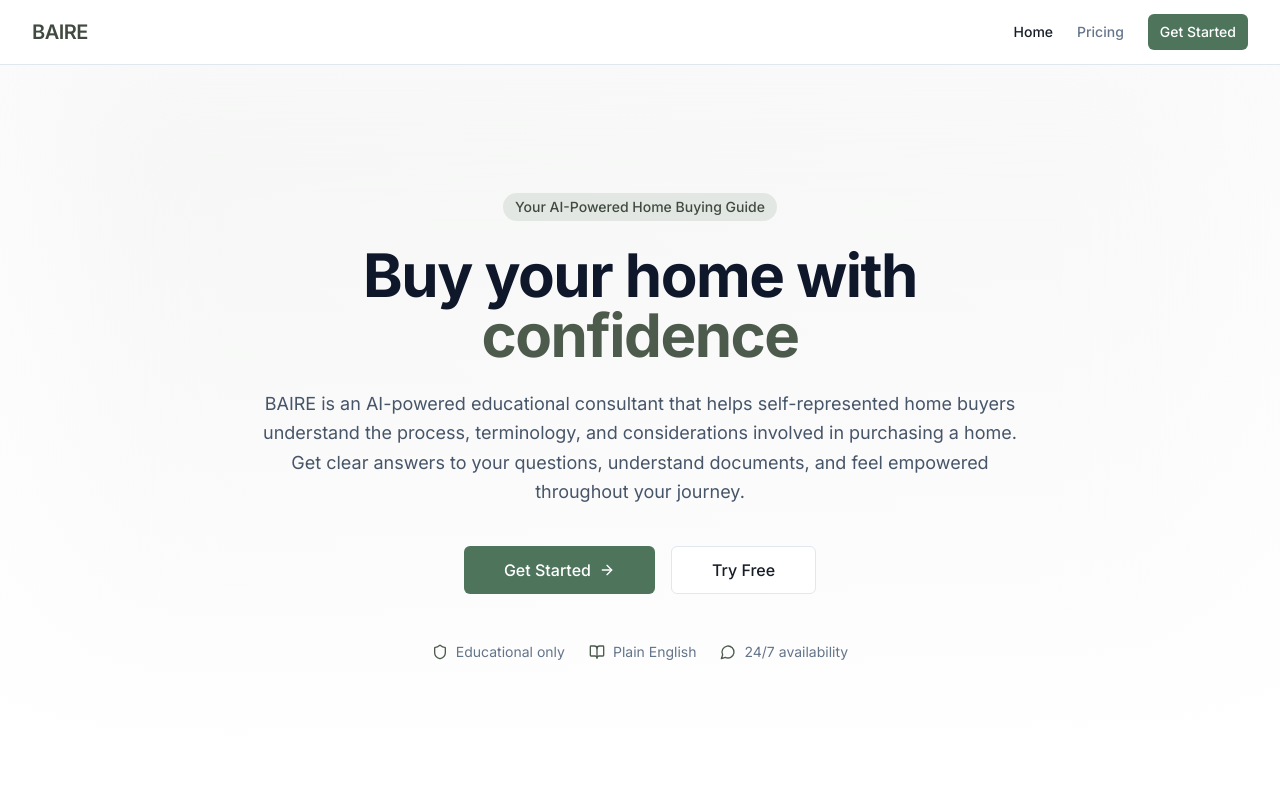
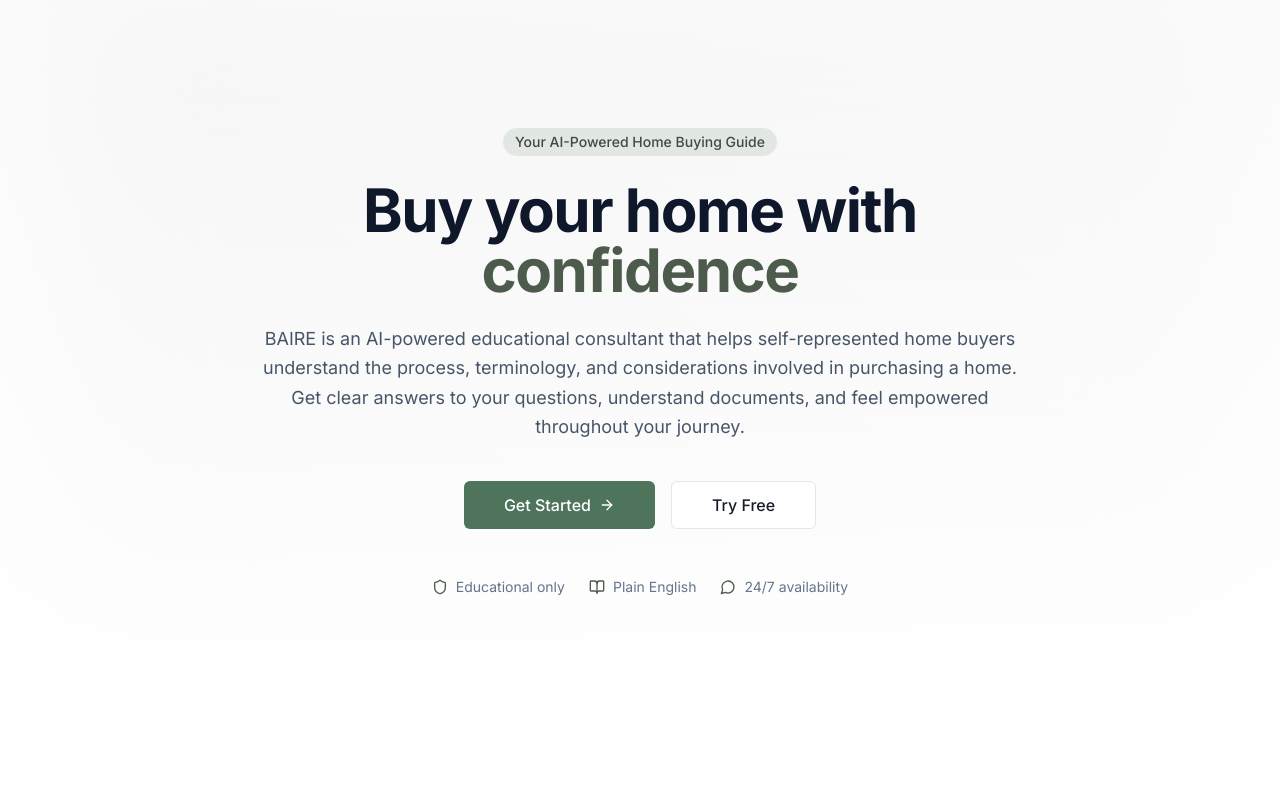
Before and after one commit to geoffbailey114/baireapp, a Next.js app: page / in a window 1280 px wide. Shown: the top 800 px of the page. Built offline with nearby package versions, Linux system fonts and the light colour scheme.

Commit message:
Update page.tsx

```diff
--- a/app/page.tsx
+++ b/app/page.tsx
@@ -3,20 +3,16 @@ import { Features } from '@/components/features'
 import { HowItWorks } from '@/components/how-it-works'
 import { FAQ } from '@/components/faq'
 import { CTASection } from '@/components/cta-section'
-import { Navigation } from '@/components/navigation'
-import { Footer } from '@/components/footer'
 import { APP_NAME, APP_URL } from '@/lib/constants'
 
 export default function HomePage() {
   return (
     <>
-      <Navigation />
       <Hero />
       <Features />
       <HowItWorks />
       <FAQ />
       <CTASection />
-      <Footer />
 
       {/* Service Schema for SEO */}
       <script
```
